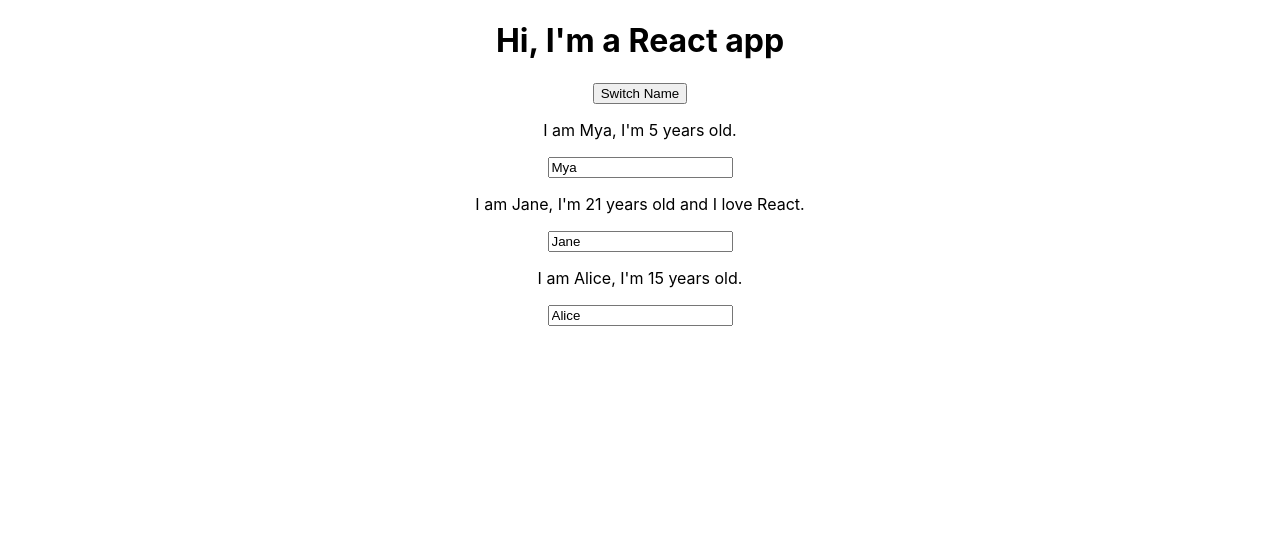
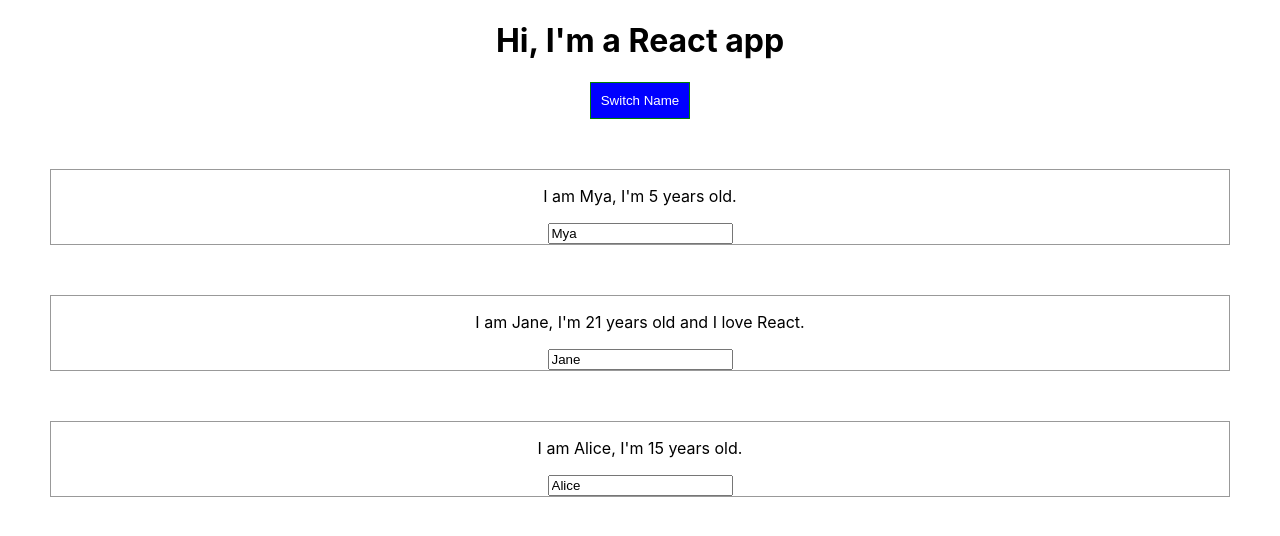
Before and after one commit to gabycasper007/adelyn, a React (Create React App) app: page / in a window 1280 px wide. Shown: the top 536 px of the page. Built offline with nearby package versions, Linux system fonts and the light colour scheme.

Commit message:
Adding styling

```diff
--- a/src/App.js
+++ b/src/App.js
@@ -51,10 +51,20 @@
     });
   };
   render() {
+    const style = {
+      backgroundColor: "blue",
+      padding: "10px",
+      border: "1px solid green",
+      color: "white"
+    };
     return (
       <div className="App">
         <h1>Hi, I'm a React app</h1>
-        <button className="btn btn-default" onClick={this.switchNameHandler}>
+        <button
+          style={style}
+          className="btn btn-default"
+          onClick={this.switchNameHandler}
+        >
           Switch Name
         </button>
         {this.state.persons.map(pers => {
--- /dev/null
+++ b/src/Person/Person.css
@@ -0,0 +1,6 @@
+.Person {
+  border: 1px solid #999;
+  box-shadow: inset hoff voff blur #000;
+  margin: 50px;
+  text-align: center;
+}
--- a/src/Person/Person.js
+++ b/src/Person/Person.js
@@ -1,8 +1,9 @@
 import React from "react";
+import "./Person.css";
 
 const person = props => {
   return (
-    <div>
+    <div className="Person">
       <p onClick={props.click}>
         I am {props.name}, I'm {props.age} years old
         {props.children ? ` and I love ${props.children}.` : "."}
```
